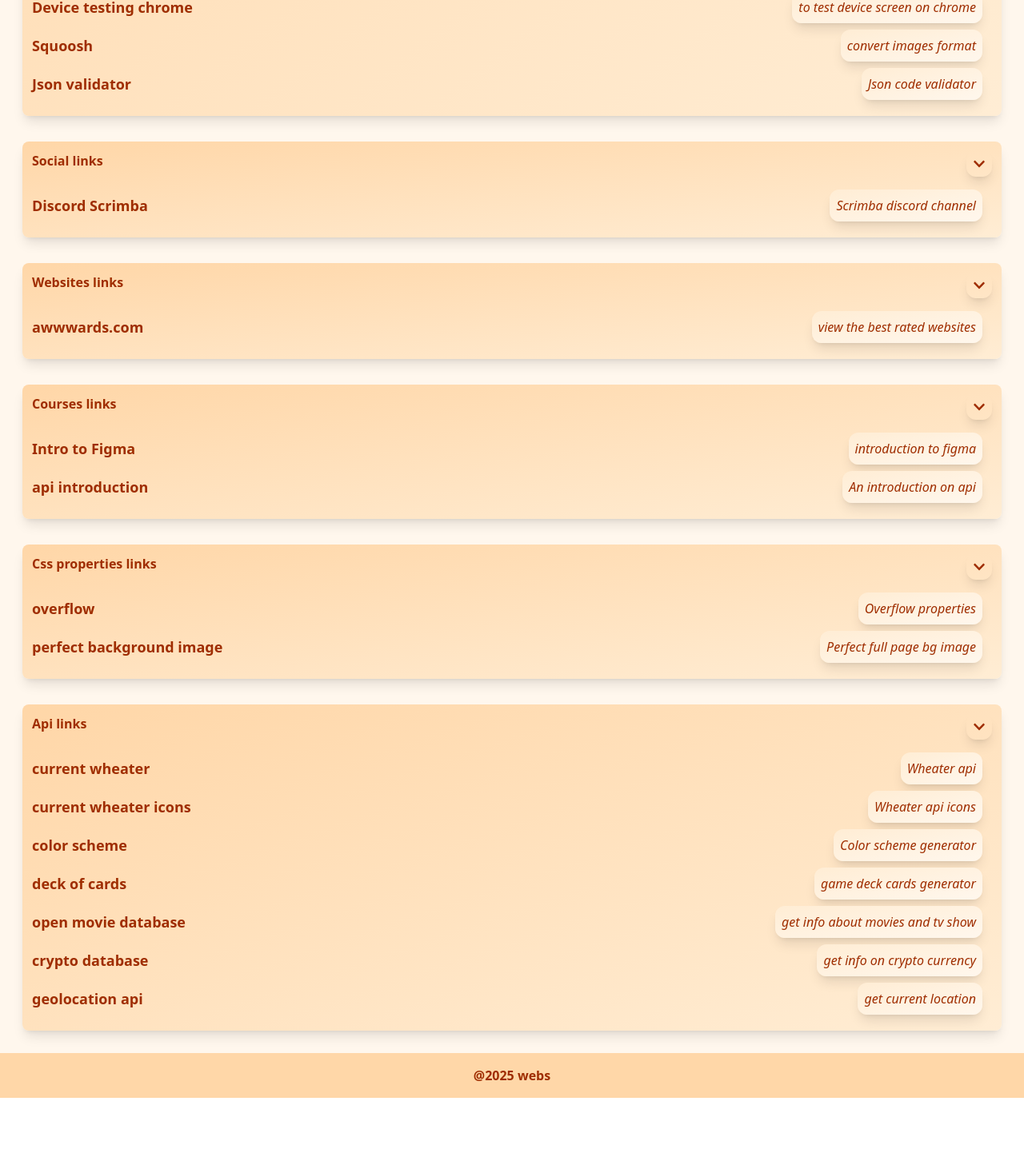
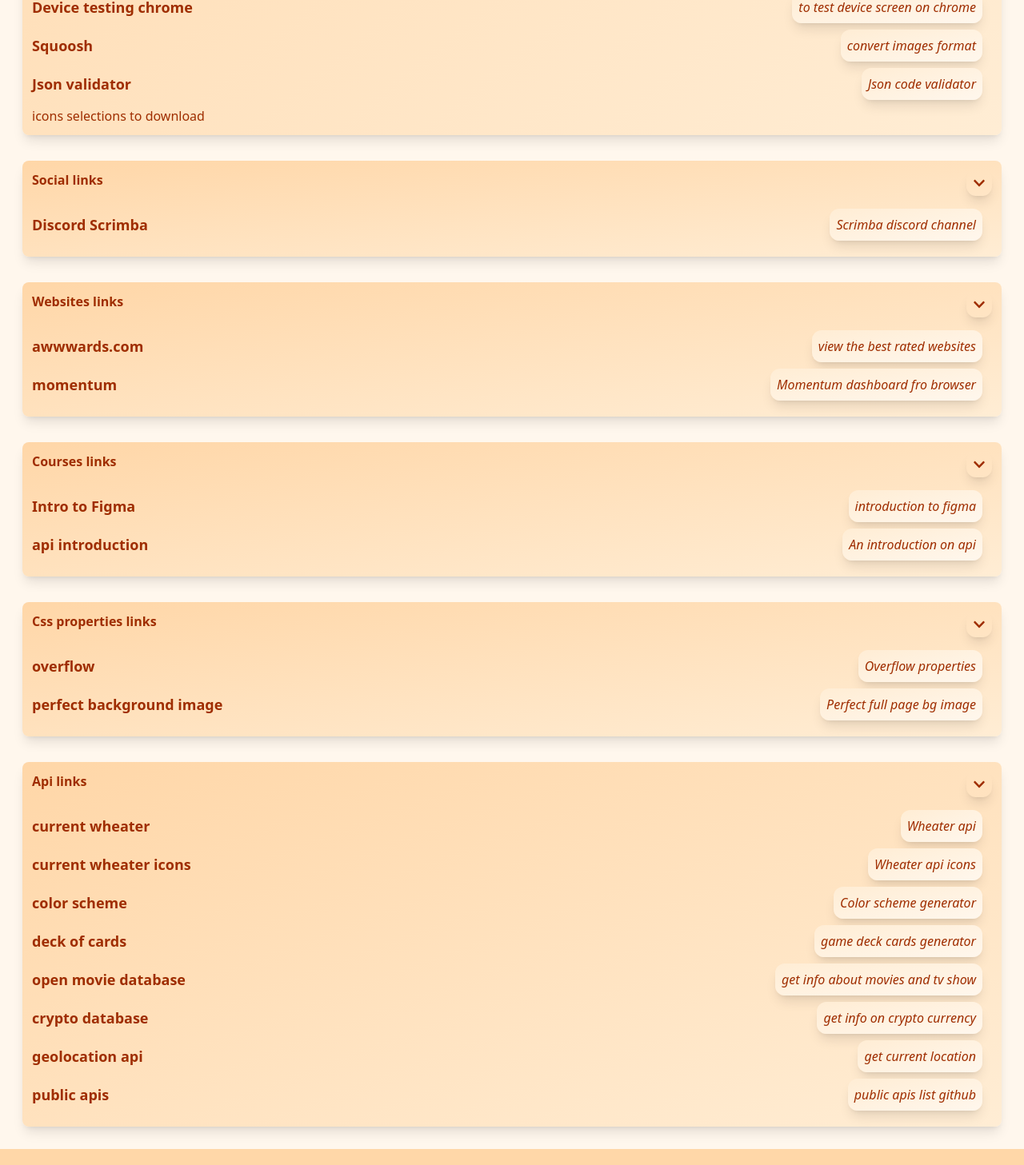
Before and after one commit to gyo82v/webLinks, a React (Vite) app: page / in a window 1280 px wide. Shown: the part 2051-3508 px from the top of the page at 80% size. Before the commit the page ends 3424 px from the top, so only its background shows below. Built offline with nearby package versions, Linux system fonts and the light colour scheme.

Commit message:
Add three links

```diff
--- a/src/components/categories/Api.jsx
+++ b/src/components/categories/Api.jsx
@@ -16,6 +16,7 @@
             >
               get current location
             </Li>
+            <Li href="https://github.com/public-apis/public-apis" name="public apis">public apis list github</Li>
 
         </Section>
     )
--- a/src/components/categories/Minsc.jsx
+++ b/src/components/categories/Minsc.jsx
@@ -35,6 +35,7 @@
             <Li href="https://developer.chrome.com/docs/devtools/device-mode?hl=it" name="Device testing chrome"> to test device screen on chrome</Li>
             <Li href="https://squoosh.app/" name="Squoosh">convert images format</Li>
             <Li href="https://jsonlint.com/" name="Json validator">Json code validator</Li>
+            <li href="https://www.orioniconlibrary.com/" name="Orion">icons selections to download</li>
         </Section>
     )
 }
--- a/src/components/categories/Websites.jsx
+++ b/src/components/categories/Websites.jsx
@@ -7,6 +7,7 @@
             <Li href="https://www.awwwards.com/" name="awwwards.com">
                view the best rated websites
             </Li>
+            <Li href="https://chromewebstore.google.com/detail/momentum/laookkfknpbbblfpciffpaejjkokdgca?hl=en" name="momentum">Momentum dashboard fro browser</Li>
         </Section>
     )
 }
```
